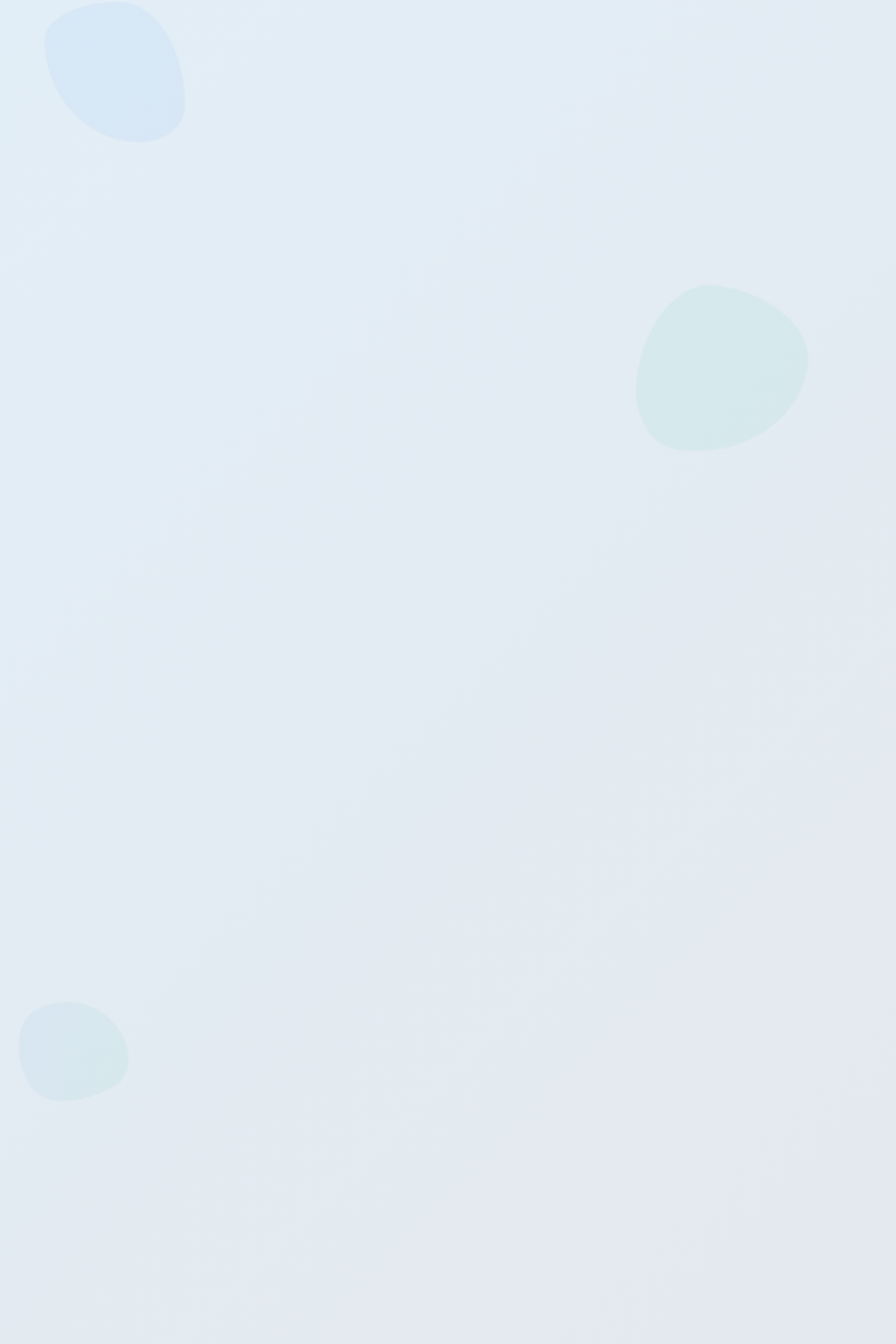
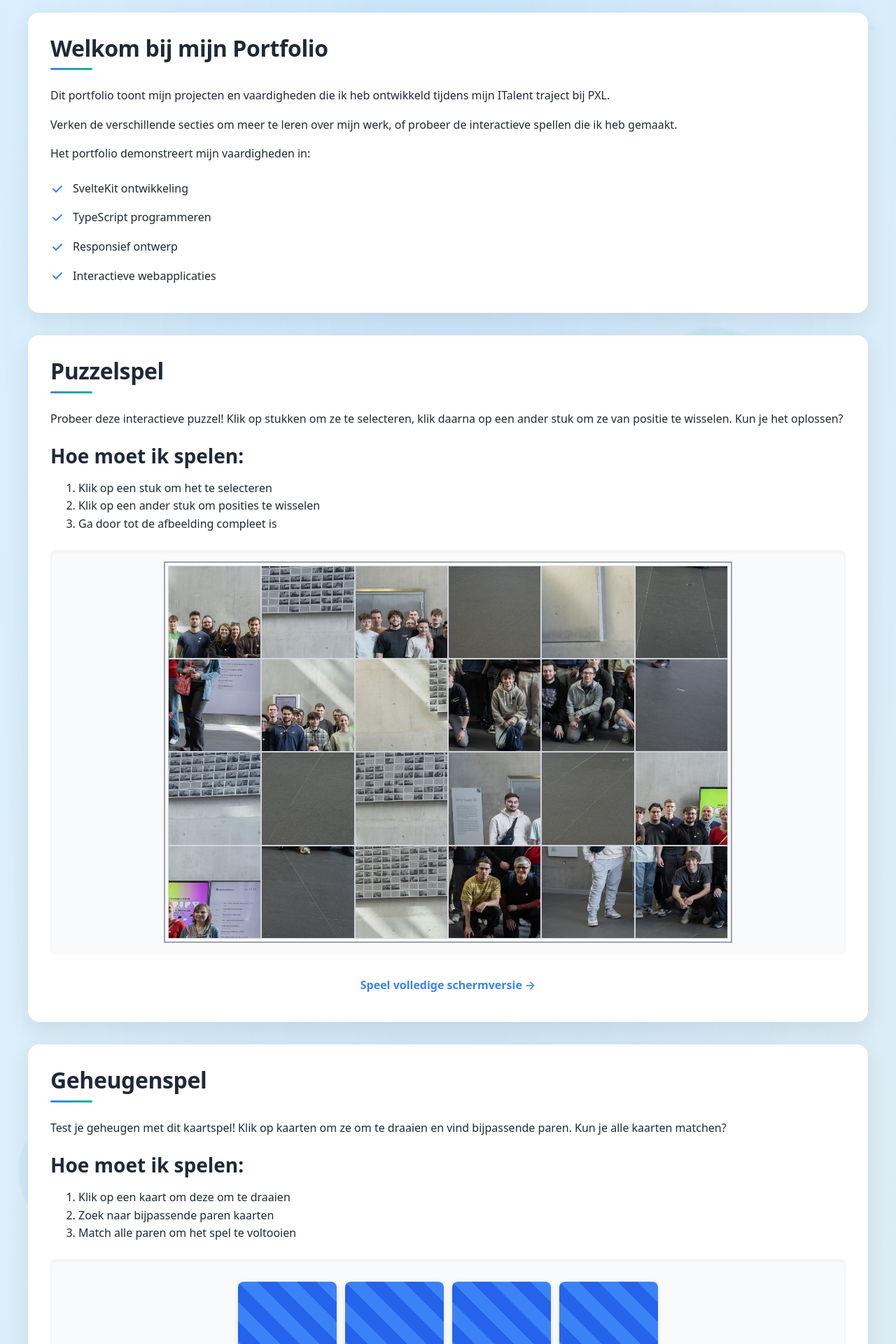
Before and after one commit to MaartenVanDoninckPXL/portfolio-maarten-vandoninck, a SvelteKit app: page / in a window 1280 px wide. Shown: the part 200-2120 px from the top of the page at 70% size. Built offline with nearby package versions, Linux system fonts and the light colour scheme.

Commit message:
Add animations

```diff
--- a/src/routes/+page.svelte
+++ b/src/routes/+page.svelte
@@ -4,7 +4,7 @@
 	import WordSearch from '$lib/components/WordSearch.svelte';
 	import { jigsawCompleted, memoryCompleted, wordSearchCompleted } from '$lib/stores';
 	import { onMount } from 'svelte';
-	import { fade, fly } from 'svelte/transition';
+	import { fade, fly, scale } from 'svelte/transition';
 
 	let visible = false;
 	let mouseX = 0;
@@ -12,6 +12,27 @@
 	let showFullStudiereisContent = false;
 	let showFullHackathonContent = false;
 	let showFullInnovationContent = false;
+
+	let particles = Array(30)
+		.fill()
+		.map(() => ({
+			x: Math.random() * 100,
+			y: Math.random() * 100,
+			size: Math.random() * 8 + 2,
+			speed: Math.random() * 2 + 1
+		}));
+
+	function animateParticles() {
+		if (!visible) return;
+
+		particles = particles.map((p) => ({
+			...p,
+			y: (p.y + p.speed / 10) % 100,
+			x: p.x + Math.sin(p.y / 10) * 0.2
+		}));
+
+		requestAnimationFrame(animateParticles);
+	}
 
 	function handleMouseMove(event: MouseEvent) {
 		mouseX = event.clientX / window.innerWidth;
@@ -33,6 +54,7 @@
 	onMount(() => {
 		visible = true;
 		window.addEventListener('mousemove', handleMouseMove);
+		animateParticles();
 
 		return () => {
 			window.removeEventListener('mousemove', handleMouseMove);
@@ -42,18 +64,29 @@
 
 <svelte:head>
 	<title>Maarten Van Doninck | Portfolio</title>
-	<meta
-		name="description"
-		content="ITalent Portfolio of Maarten Van Doninck - PXL Projects and Skills"
-	/>
+	<meta name="description" content="ITalent Portfolio of Maarten Van Doninck" />
 </svelte:head>
 
 <div class="hero-background" style="--mouse-x: {mouseX}; --mouse-y: {mouseY}">
+	<div class="animated-bg-overlay"></div>
+
+	{#each particles as particle}
+		<div
+			class="particle"
+			style="--x: {particle.x}%; --y: {particle.y}%; --size: {particle.size}px"
+		></div>
+	{/each}
+
 	<div class="bg-shape shape1"></div>
 	<div class="bg-shape shape2"></div>
 	<div class="bg-shape shape3"></div>
 	<div class="bg-shape shape4"></div>
 	<div class="bg-shape shape5"></div>
+	<div class="bg-shape shape6"></div>
+	<div class="bg-shape shape7"></div>
+	<div class="bg-shape shape8"></div>
+	<div class="bg-shape shape-pulse"></div>
+	<div class="bg-shape shape-spin"></div>
 
 	<div class="container relative z-10 mx-auto my-5">
 		{#if visible}
@@ -68,39 +101,39 @@
 			<div class="grid grid-cols-1 gap-8 md:grid-cols-2">
 				<div class="animated-card" in:fly={{ x: -20, duration: 800, delay: 600 }}>
 					<div class="card-body">
-						<h2 class="card-title mb-4 text-2xl font-bold">Welcome to my Portfolio</h2>
+						<h2 class="card-title mb-4 text-2xl font-bold">Welkom bij mijn Portfolio</h2>
 						<p class="mb-3">
-							This portfolio showcases my projects and skills developed during my ITalent trajectory
-							at PXL.
+							Dit portfolio toont mijn projecten en vaardigheden die ik heb ontwikkeld tijdens mijn
+							ITalent traject bij PXL.
 						</p>
 						<p class="mb-3">
-							Explore the different sections to learn more about my work, or try out the interactive
-							games I've created.
+							Verken de verschillende secties om meer te leren over mijn werk, of probeer de
+							interactieve spellen die ik heb gemaakt.
 						</p>
-						<p>The portfolio demonstrates my skills in:</p>
+						<p>Het portfolio demonstreert mijn vaardigheden in:</p>
 						<ul class="skill-list">
-							<li>SvelteKit development</li>
-							<li>TypeScript programming</li>
-							<li>Responsive design</li>
-							<li>Interactive web applications</li>
+							<li>SvelteKit ontwikkeling</li>
+							<li>TypeScript programmeren</li>
+							<li>Responsief ontwerp</li>
+							<li>Interactieve webapplicaties</li>
 						</ul>
 					</div>
 				</div>
 
 				<div class="animated-card" in:fly={{ x: 20, duration: 800, delay: 900 }}>
 					<div class="card-body">
-						<h2 class="card-title mb-4 text-2xl font-bold">Jigsaw Puzzle Game</h2>
+						<h2 class="card-title mb-4 text-2xl font-bold">Puzzelspel</h2>
 						<p class="mb-4">
-							Try out this interactive jigsaw puzzle! Click on pieces to select them, then click on
-							another piece to swap their positions. Can you solve it?
+							Probeer deze interactieve puzzel! Klik op stukken om ze te selecteren, klik daarna op
+							een ander stuk om ze van positie te wisselen. Kun je het oplossen?
 						</p>
 
 						<div class="game-instructions mb-4">
-							<h3 class="mb-2 text-lg font-semibold">How to play:</h3>
+							<h3 class="mb-2 text-lg font-semibold">Hoe moet ik spelen:</h3>
 							<ol class="ml-6 list-decimal">
-								<li>Click on a piece to select it</li>
-								<li>Click on another piece to swap positions</li>
-								<li>Continue until the image is complete</li>
+								<li>Klik op een stuk om het te selecteren</li>
+								<li>Klik op een ander stuk om posities te wisselen</li>
+								<li>Ga door tot de afbeelding compleet is</li>
 							</ol>
 						</div>
 
@@ -110,13 +143,13 @@
 								{#if $jigsawCompleted}
 									<div class="content-fade-overlay" class:hidden={showFullStudiereisContent}>
 										<button class="toggle-content-btn" on:click={toggleStudiereisContent}>
-											Show full story
+											Volledig verhaal tonen
 										</button>
 									</div>
 									{#if showFullStudiereisContent}
 										<div class="content-footer">
 											<button class="toggle-content-btn" on:click={toggleStudiereisContent}>
-												Hide content
+												Inhoud verbergen
 											</button>
 										</div>
 									{/if}
@@ -124,25 +157,25 @@
 							</div>
 						</div>
 						<div class="mt-4 text-center">
-							<a href="/games/jigsaw" class="play-link">Play full screen version →</a>
+							<a href="/games/jigsaw" class="play-link">Speel volledige schermversie →</a>
 						</div>
 					</div>
 				</div>
 
 				<div class="animated-card" in:fly={{ x: -20, duration: 800, delay: 1200 }}>
 					<div class="card-body">
-						<h2 class="card-title mb-4 text-2xl font-bold">Memory Game</h2>
+						<h2 class="card-title mb-4 text-2xl font-bold">Geheugenspel</h2>
 						<p class="mb-4">
-							Test your memory with this matching card game! Click on cards to flip them and find
-							matching pairs. Can you match all the cards?
+							Test je geheugen met dit kaartspel! Klik op kaarten om ze om te draaien en vind
+							bijpassende paren. Kun je alle kaarten matchen?
 						</p>
 
 						<div class="game-instructions mb-4">
-							<h3 class="mb-2 text-lg font-semibold">How to play:</h3>
+							<h3 class="mb-2 text-lg font-semibold">Hoe moet ik spelen:</h3>
 							<ol class="ml-6 list-decimal">
-								<li>Click on a card to flip it</li>
-								<li>Find matching pairs of cards</li>
-								<li>Match all pairs to complete the game</li>
+								<li>Klik op een kaart om deze om te draaien</li>
+								<li>Zoek naar bijpassende paren kaarten</li>
+								<li>Match alle paren om het spel te voltooien</li>
 							</ol>
 						</div>
 
@@ -152,13 +185,13 @@
 								{#if $memoryCompleted}
 									<div class="content-fade-overlay" class:hidden={showFullHackathonContent}>
 										<button class="toggle-content-btn" on:click={toggleHackathonContent}>
-											Show full story
+											Volledig verhaal tonen
 										</button>
 									</div>
 									{#if showFullHackathonContent}
 										<div class="content-footer">
 											<button class="toggle-content-btn" on:click={toggleHackathonContent}>
-												Hide content
+												Inhoud verbergen
 											</button>
 										</div>
 									{/if}
@@ -166,26 +199,27 @@
 							</div>
 						</div>
 						<div class="mt-4 text-center">
-							<a href="/games/memory" class="play-link">Play full screen version →</a>
+							<a href="/games/jigsaw" class="play-link">Speel volledige schermversie →</a>
 						</div>
 					</div>
 				</div>
 
 				<div class="animated-card" in:fly={{ x: 20, duration: 800, delay: 1500 }}>
 					<div class="card-body">
-						<h2 class="card-title mb-4 text-2xl font-bold">Word Search Puzzle</h2>
+						<h2 class="card-title mb-4 text-2xl font-bold">Woordzoeker</h2>
 						<p class="mb-4">
-							Challenge your word-finding skills with this interactive word search! Find words
-							related to innovation and design hidden in the grid. Can you find them all?
+							Daag je woordzoekervaardigheden uit met deze interactieve woordzoeker! Vind woorden
+							gerelateerd aan innovatie en ontwerp verstopt in het raster. Kun je ze allemaal
+							vinden?
 						</p>
 
 						<div class="game-instructions mb-4">
-							<h3 class="mb-2 text-lg font-semibold">How to play:</h3>
+							<h3 class="mb-2 text-lg font-semibold">Hoe moet ik spelen:</h3>
 							<ol class="ml-6 list-decimal">
-								<li>Find words from the list in the grid</li>
-								<li>Click and drag to select letters</li>
-								<li>Words can run in any direction</li>
-								<li>Find all words to complete the puzzle</li>
+								<li>Zoek woorden uit de lijst in het raster</li>
+								<li>Klik en sleep om letters te selecteren</li>
+								<li>Woorden kunnen in elke richting lopen</li>
+								<li>Vind alle woorden om de puzzel te voltooien</li>
 							</ol>
 						</div>
 
@@ -195,13 +229,13 @@
 								{#if $wordSearchCompleted}
 									<div class="content-fade-overlay" class:hidden={showFullInnovationContent}>
 										<button class="toggle-content-btn" on:click={toggleInnovationContent}>
-											Show full story
+											Volledig verhaal tonen
 										</button>
 									</div>
 									{#if showFullInnovationContent}
 										<div class="content-footer">
 											<button class="toggle-content-btn" on:click={toggleInnovationContent}>
-												Hide content
+												Inhoud verbergen
 											</button>
 										</div>
 									{/if}
@@ -209,12 +243,12 @@
 							</div>
 						</div>
 						<div class="mt-4 text-center">
-							<a href="/games/wordsearch" class="play-link">Play full screen version →</a>
+							<a href="/games/jigsaw" class="play-link">Speel volledige schermversie →</a>
 						</div>
 					</div>
 				</div>
 
-				{#if ($jigsawCompleted || $memoryCompleted || $wordSearchCompleted) && !($jigsawCompleted && $memoryCompleted && $wordSearchCompleted)}
+				{#if !($jigsawCompleted && $memoryCompleted && $wordSearchCompleted)}
 					<div class="col-span-full" in:fade={{ duration: 800, delay: 300 }}>
 						<div class="animated-card final-reflection-teaser">
 							<div class="card-body">
@@ -222,7 +256,7 @@
 									class="card-title mb-4 text-2xl font-bold"
 									in:fly={{ y: 20, duration: 500, delay: 400 }}
 								>
-									Unlocking Eindreflectie...
+									Eindreflectie ontgrendelen...
 								</h2>
 
 								<div class="progress-container">
@@ -238,26 +272,27 @@
 									></div>
 									<div class="progress-text">
 										{[$jigsawCompleted, $memoryCompleted, $wordSearchCompleted].filter(Boolean)
-											.length}/3 games completed
+											.length}/3 spellen voltooid
 									</div>
 								</div>
 
 								<p class="mt-4 text-center">
-									Complete all three games to reveal my final reflection on my ITalent journey.
+									Voltooi alle drie de spellen om mijn eindreflectie over mijn ITalent traject te
+									onthullen.
 								</p>
 
 								<div class="game-status">
 									<div class="status-item {$jigsawCompleted ? 'completed' : 'pending'}">
 										<span class="status-icon">{$jigsawCompleted ? '✓' : '○'}</span>
-										<span>Jigsaw Puzzle</span>
+										<span>Puzzelspel</span>
 									</div>
 									<div class="status-item {$memoryCompleted ? 'completed' : 'pending'}">
 										<span class="status-icon">{$memoryCompleted ? '✓' : '○'}</span>
-										<span>Memory Game</span>
+										<span>Geheugenspel</span>
 									</div>
 									<div class="status-item {$wordSearchCompleted ? 'completed' : 'pending'}">
 										<span class="status-icon">{$wordSearchCompleted ? '✓' : '○'}</span>
-										<span>Word Search</span>
+										<span>Woordzoeker</span>
 									</div>
 								</div>
 							</div>
@@ -313,6 +348,17 @@
 									aan engagement en empathie, wil ik blijven koesteren in mijn verdere ontwikkeling.
 								</p>
 
+								<div class="image-container" in:scale={{ duration: 600, delay: 800, start: 0.9 }}>
+									<img
+										src="/eindreflectie/x-factor.png"
+										alt="X-Factor diagram"
+										class="content-image"
+									/>
+									<p class="image-caption">
+										Mijn X-Factor: combinatie van kennis, vaardigheden en attitude
+									</p>
+								</div>
+
 								<p in:fly={{ y: 20, duration: 500, delay: 900 }}>
 									Ter bevordering van mijn persoonlijke en professionele ontwikkeling ben ik
 									voornemens mij verder te verdiepen in opkomende technologieën, onder andere door
@@ -357,14 +403,102 @@
 
 	@keyframes gradient {
 		0% {
-			background-position: 0% 50%;
+			background-position: 0% 25%;
+		}
+		25% {
+			background-position: 50% 0%;
 		}
 		50% {
 			background-position: 100% 50%;
 		}
+		75% {
+			background-position: 50% 100%;
+		}
 		100% {
-			background-position: 0% 50%;
+			background-position: 0% 25%;
 		}
+	}
+
+	.hero-background::after {
+		content: '';
+		position: absolute;
+		top: 0;
+		left: 0;
+		right: 0;
+		bottom: 0;
+		background: radial-gradient(ellipse at 50% 0%, rgba(59, 130, 246, 0.15) 0%, transparent 70%);
+		opacity: 0.8;
+		z-index: 2;
+		pointer-events: none;
+		animation: glowPulse 8s ease-in-out infinite alternate;
+	}
+
+	.container {
+		position: relative;
+		z-index: 10;
+	}
+
+	.bg-shape {
+		position: absolute;
+		opacity: 0.06;
+		background-repeat: no-repeat;
+		background-size: contain;
+		will-change: transform;
+		transition: transform 0.3s ease-out;
+		filter: blur(1px);
+		z-index: 3;
+	}
+
+	@keyframes glowPulse {
+		0% {
+			opacity: 0.5;
+			transform: translateY(-20px) scale(0.95);
+		}
+		100% {
+			opacity: 0.8;
+			transform: translateY(0) scale(1.15);
+		}
+	}
+
+	.animated-bg-overlay {
+		position: absolute;
+		top: 0;
+		left: 0;
+		right: 0;
+		bottom: 0;
+		background: linear-gradient(125deg, rgba(59, 130, 246, 0.03) 0%, rgba(16, 185, 129, 0.03) 100%);
+		background-size: 200% 200%;
+		animation: shiftBackground 12s ease infinite;
+		z-index: 1;
+		pointer-events: none;
+	}
+
+	@keyframes shiftBackground {
+		0% {
+			background-position: 0% 0%;
+		}
+		50% {
+			background-position: 100% 100%;
+		}
+		100% {
+			background-position: 0% 0%;
+		}
+	}
+
+	.particle {
+		position: absolute;
+		top: var(--y);
+		left: var(--x);
+		width: var(--size);
+		height: var(--size);
+		border-radius: 50%;
+		background: linear-gradient(180deg, var(--primary), transparent);
+		opacity: 0.1;
+		filter: blur(2px);
+		z-index: 2;
+		pointer-events: none;
+		transform: translate3d(0, 0, 0);
+		will-change: transform;
 	}
 
 	.bg-shape {
@@ -385,7 +519,7 @@
 		border-radius: 53% 47% 32% 68% / 27% 74% 26% 73%;
 		background: var(--primary);
 		animation: float 12s ease-in-out infinite;
-		transform: translate(calc(var(--mouse-x, 0.5) * -30px), calc(var(--mouse-y, 0.5) * -30px))
+		transform: translate(calc(var(--mouse-x, 0.5) * -40px), calc(var(--mouse-y, 0.5) * -40px))
 			rotate(15deg);
 	}
 
@@ -397,7 +531,7 @@
 		border-radius: 39% 61% 70% 30% / 61% 40% 60% 39%;
 		background: var(--secondary);
 		animation: float 15s ease-in-out infinite reverse;
-		transform: translate(calc(var(--mouse-x, 0.5) * 25px), calc(var(--mouse-y, 0.5) * -25px))
+		transform: translate(calc(var(--mouse-x, 0.5) * 35px), calc(var(--mouse-y, 0.5) * -35px))
 			rotate(-10deg);
 	}
 
@@ -437,18 +571,106 @@
 			rotate(60deg);
 	}
 
+	.shape6 {
+		top: 70%;
+		right: 20%;
+		width: 160px;
+		height: 160px;
+		border-radius: 63% 37% 54% 46% / 55% 48% 52% 45%;
+		background: var(--primary);
+		opacity: 0.04;
+		animation: float 16s ease-in-out infinite 0.5s;
+		transform: translate(calc(var(--mouse-x, 0.5) * -45px), calc(var(--mouse-y, 0.5) * 15px))
+			rotate(25deg);
+	}
+
+	.shape7 {
+		top: 25%;
+		left: 38%;
+		width: 100px;
+		height: 100px;
+		border-radius: 30% 70% 70% 30% / 30% 30% 70% 70%;
+		background: var(--secondary);
+		opacity: 0.03;
+		animation: float 13s ease-in-out infinite 1s reverse;
+		transform: translate(calc(var(--mouse-x, 0.5) * 30px), calc(var(--mouse-y, 0.5) * -35px))
+			rotate(-15deg);
+	}
+
+	.shape8 {
+		top: 60%;
+		left: 30%;
+		width: 140px;
+		height: 140px;
+		border-radius: 50%;
+		background: linear-gradient(120deg, var(--primary), var(--secondary));
+		opacity: 0.04;
+		animation: float 14s ease-in-out infinite 2s;
+		transform: translate(calc(var(--mouse-x, 0.5) * -20px), calc(var(--mouse-y, 0.5) * 40px))
+			scale(var(--mouse-scale, 1));
+	}
+
+	.shape-pulse {
+		bottom: 30%;
+		right: 40%;
+		width: 120px;
+		height: 120px;
+		border-radius: 46% 54% 43% 57% / 51% 57% 43% 49%;
+		background: var(--primary);
+		opacity: 0.03;
+		animation: pulse 8s ease-in-out infinite;
+	}
+
+	.shape-spin {
+		top: 45%;
+		right: 25%;
+		width: 80px;
+		height: 80px;
+		border-radius: 40% 60% 70% 30% / 40% 50% 50% 60%;
+		background: linear-gradient(45deg, var(--primary), var(--secondary));
+		opacity: 0.03;
+		animation: spin 20s linear infinite;
+	}
+
 	@keyframes float {
 		0% {
-			transform: translate(calc(var(--mouse-x, 0.5) * -20px), calc(var(--mouse-y, 0.5) * -20px))
+			transform: translate(calc(var(--mouse-x, 0.5) * -30px), calc(var(--mouse-y, 0.5) * -30px))
+				rotate(0deg) scale(1);
+		}
+		50% {
+			transform: translate(calc(var(--mouse-x, 0.5) * 30px), calc(var(--mouse-y, 0.5) * 30px))
+				rotate(15deg) scale(1.05);
+		}
+		100% {
+			transform: translate(calc(var(--mouse-x, 0.5) * -30px), calc(var(--mouse-y, 0.5) * -30px))
+				rotate(0deg) scale(1);
+		}
+	}
+
+	@keyframes spin {
+		0% {
+			transform: translate(calc(var(--mouse-x, 0.5) * -10px), calc(var(--mouse-y, 0.5) * -10px))
 				rotate(0deg);
 		}
+		100% {
+			transform: translate(calc(var(--mouse-x, 0.5) * 10px), calc(var(--mouse-y, 0.5) * 10px))
+				rotate(360deg);
+		}
+	}
+
+	@keyframes pulse {
+		0% {
+			transform: scale(1) translate(0, 0);
+			opacity: 0.02;
+		}
 		50% {
-			transform: translate(calc(var(--mouse-x, 0.5) * 20px), calc(var(--mouse-y, 0.5) * 20px))
-				rotate(10deg);
+			transform: scale(1.2)
+				translate(calc(var(--mouse-x, 0.5) * 15px), calc(var(--mouse-y, 0.5) * 15px));
+			opacity: 0.04;
 		}
 		100% {
-			transform: translate(calc(var(--mouse-x, 0.5) * -20px), calc(var(--mouse-y, 0.5) * -20px))
-				rotate(0deg);
+			transform: scale(1) translate(0, 0);
+			opacity: 0.02;
 		}
 	}
 
@@ -639,11 +861,13 @@
 		}
 
 		.bg-shape {
-			opacity: 0.04;
+			opacity: 0.03;
 		}
 
 		.shape1,
-		.shape5 {
+		.shape5,
+		.shape7,
+		.shape-spin {
 			display: none;
 		}
 	}
@@ -784,4 +1008,31 @@
 		background: linear-gradient(90deg, var(--primary) 0%, var(--secondary) 100%);
 		border-radius: 1.5px;
 	}
+
+	.image-container {
+		margin: 2rem 0;
+		border-radius: 0.5rem;
+		overflow: hidden;
+		box-shadow: 0 4px 10px rgba(0, 0, 0, 0.1);
+	}
+
+	.content-image {
+		width: 100%;
+		height: auto;
+		display: block;
+		transition: transform 0.3s ease;
+	}
+
+	.content-image:hover {
+		transform: scale(1.02);
+	}
+
+	.image-caption {
+		padding: 0.75rem;
+		text-align: center;
+		font-style: italic;
+		color: var(--gray);
+		background-color: #f9fafb;
+		margin-bottom: 0;
+	}
 </style>
```
Also changed, not shown: src/routes/games/jigsaw/+page.svelte (+8 -8 lines), src/routes/games/memory/+page.svelte (+8 -8 lines), src/routes/games/wordsearch/+page.svelte (+10 -8 lines), static/eindreflectie/x-factor.png (added).
